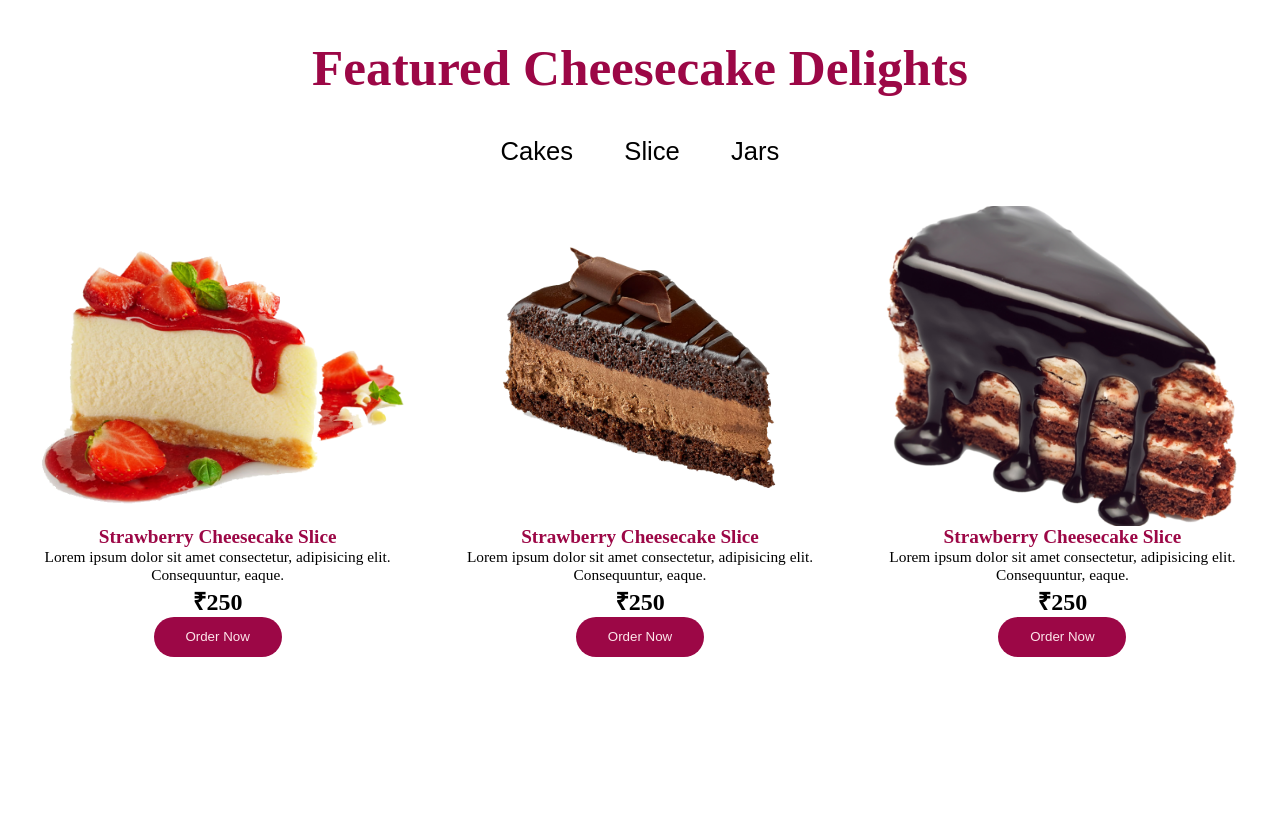
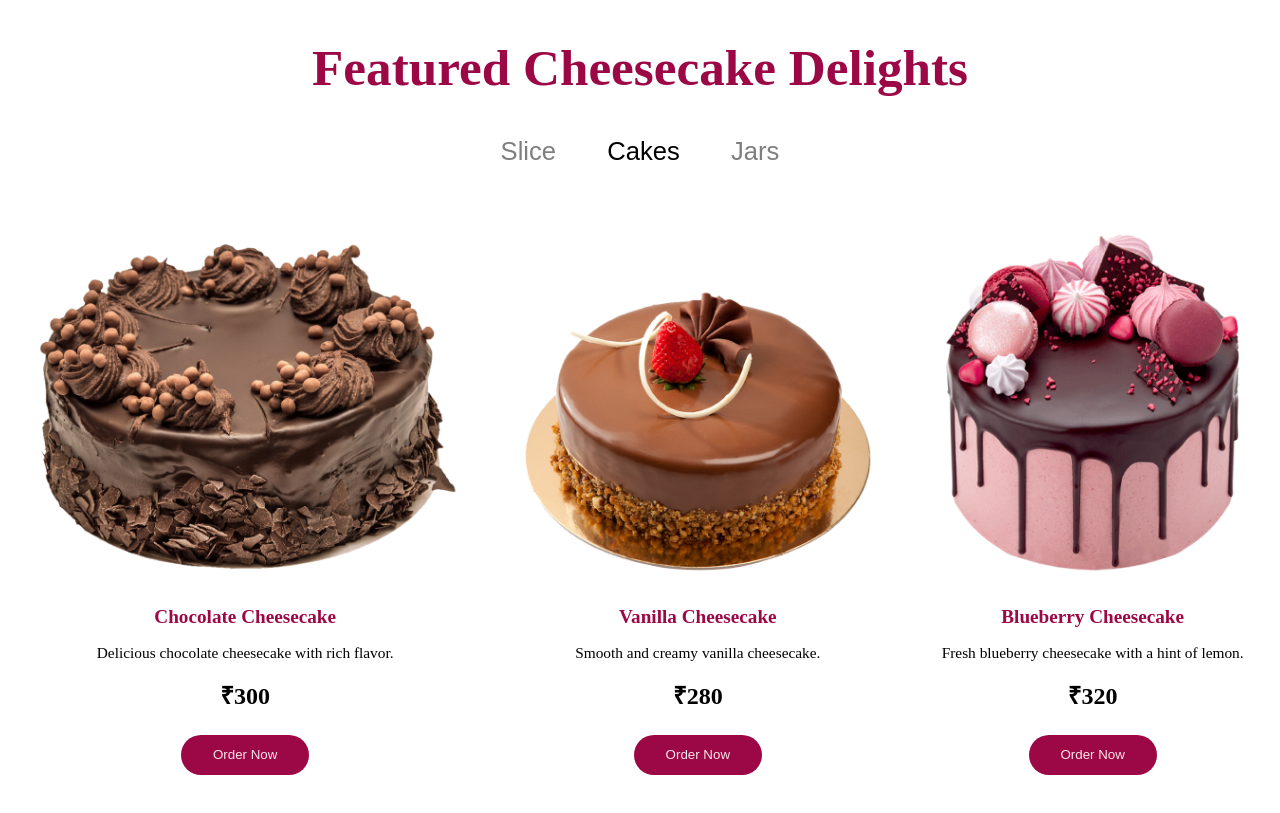
Before and after one commit to Arjav173/PixelPalsReimagineRound2, a plain HTML site: page code/index.html in a window 1280 px wide. Shown: the part 940-1753 px from the top of the page. Before the commit the page ends 1623 px from the top, so only its background shows below. Drawn offline with nearby package versions, Linux system fonts and the light colour scheme.

Commit message:
2 section done

```diff
--- a/code/index.html
+++ b/code/index.html
@@ -37,8 +37,8 @@
         <div class="featured">
             <h1>Featured Cheesecake Delights</h1>
             <div class="headTag">
-                <button onclick="changeContent('cakes')">Cakes</button>
-                <button onclick="changeContent('slice')">Slice</button>
+                <button onclick="changeContent('cakes')">Slice</button>
+                <button onclick="changeContent('slice')">Cakes</button>
                 <button onclick="changeContent('jars')">Jars</button>
             </div>
             <div class="cakeSection">
@@ -71,7 +71,7 @@
                 </div>
             </div>
         </div>
-
+<img src="" alt="">
         <div class="speciality"></div>
         <div class="USP"></div>
         <div class="instaPost"></div>
--- a/code/script.js
+++ b/code/script.js
@@ -21,19 +21,19 @@ const defaultContent = [
 
 const cakes = [
     {
-        img: './images/',
+        img: './images/pngwing.com (2).png',
         title: 'Chocolate Cheesecake',
         description: 'Delicious chocolate cheesecake with rich flavor.',
         price: '₹300'
     },
     {
-        img: './images/cake2.png',
+        img: './images/pngwing.com (3).png',
         title: 'Vanilla Cheesecake',
         description: 'Smooth and creamy vanilla cheesecake.',
         price: '₹280'
     },
     {
-        img: './images/cake3.png',
+        img: './images/pngwing.com (4).png',
         title: 'Blueberry Cheesecake',
         description: 'Fresh blueberry cheesecake with a hint of lemon.',
         price: '₹320'
@@ -42,34 +42,32 @@ const cakes = [
 
 const jars = [
     {
-        img: './images/jar1.png',
+        img: './images/pngwing.com (5).png',
         title: 'Cheesecake Jar',
         description: 'Layered cheesecake in a jar.',
         price: '₹200'
     },
     {
-        img: './images/jar2.png',
+        img: './images/pngwing.com (5).png',
         title: 'Berry Cheesecake Jar',
         description: 'Mixed berry cheesecake in a jar.',
         price: '₹200'
     },
     {
-        img: './images/jar3.png',
+        img: './images/pngwing.com (5).png',
         title: 'Oreo Cheesecake Jar',
         description: 'Oreo cheesecake in a jar.',
         price: '₹200'
     }
 ];
 
-function changeContent(type) {
-    let content;
-    if (type === 'cakes') {
-        content = cakes;
-    } else if (type === 'slice') {
-        content = defaultContent;
-    } else if (type === 'jars') {
-        content = jars;
-    }
+const contentArrays = [defaultContent, cakes, jars];
+const buttons = document.querySelectorAll('.headTag button');
+let currentIndex = 0;
+
+function changeContent() {
+    const content = contentArrays[currentIndex];
+
 
     content.forEach((item, index) => {
         document.querySelector(`#box${index + 1} .imgContainer img`).src = item.img;
@@ -77,4 +75,14 @@ function changeContent(type) {
         document.querySelector(`#box${index + 1} p`).textContent = item.description;
         document.querySelector(`#box${index + 1} h2`).textContent = item.price;
     });
+
+    buttons.forEach((button, index) => {
+        button.style.opacity = index === currentIndex ? '1' : '0.5';
+    });
+
+    currentIndex = (currentIndex + 1) % contentArrays.length;
 }
+
+setInterval(changeContent, 4000);
+
+changeContent();
--- a/code/style.css
+++ b/code/style.css
@@ -149,7 +149,7 @@ body, html{
     text-align: center;
 }
 
-.featured .cakeSection .box1, .box2, .box3{
+.featured .cakeSection .box1{
     display: flex;
     flex-direction: column;
     align-items: center;
@@ -157,13 +157,13 @@ body, html{
     padding: 1vw;
 }
 .featured .cakeSection .imgContainer{
-    height: 40vh;
+    height: 50vh;
     width: 100%;
 }
 .featured .cakeSection .imgContainer img{
     height: 100%;
     width: 100%;
-    object-fit: cover;
+    object-fit: contain;
 }
 .featured .cakeSection h3{
     font-size: 1.5vw;
@@ -172,6 +172,10 @@ body, html{
 }
 .featured .cakeSection p{
     font-size: 1.2vw;
+    margin-top: 2vh;
+}
+.featured .cakeSection h2{
+    margin-top: 2vh;
 }
 .featured .cakeSection button{
     padding: 1vw 2vw;
@@ -180,9 +184,7 @@ body, html{
     border: none;
     background-color: #9c0746;
     color: #fde5ea;
-}
-.box3 .imgContainer{
-    scale: 0.8;
+    margin-top: 3vh;
 }
 .featured .cakeSection button:hover{
     background-color:#fa0068 ;
@@ -194,3 +196,6 @@ body, html{
 .featured .headTag button:hover{
     color: #9c0746;
 }
+.headTag button {
+    transition: opacity 0.3s;
+}
```
Also changed, not shown: code/images/pngwing.com (2).png (added), code/images/pngwing.com (3).png (added), code/images/pngwing.com (4).png (added), code/images/pngwing.com (5).png (added).
